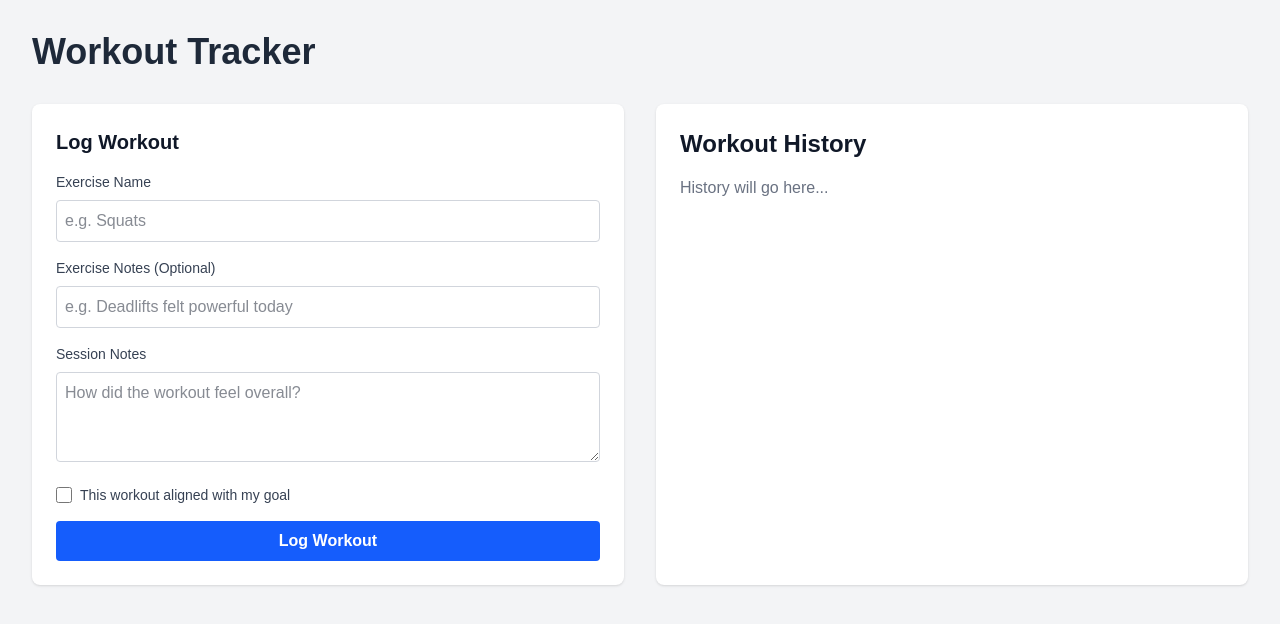
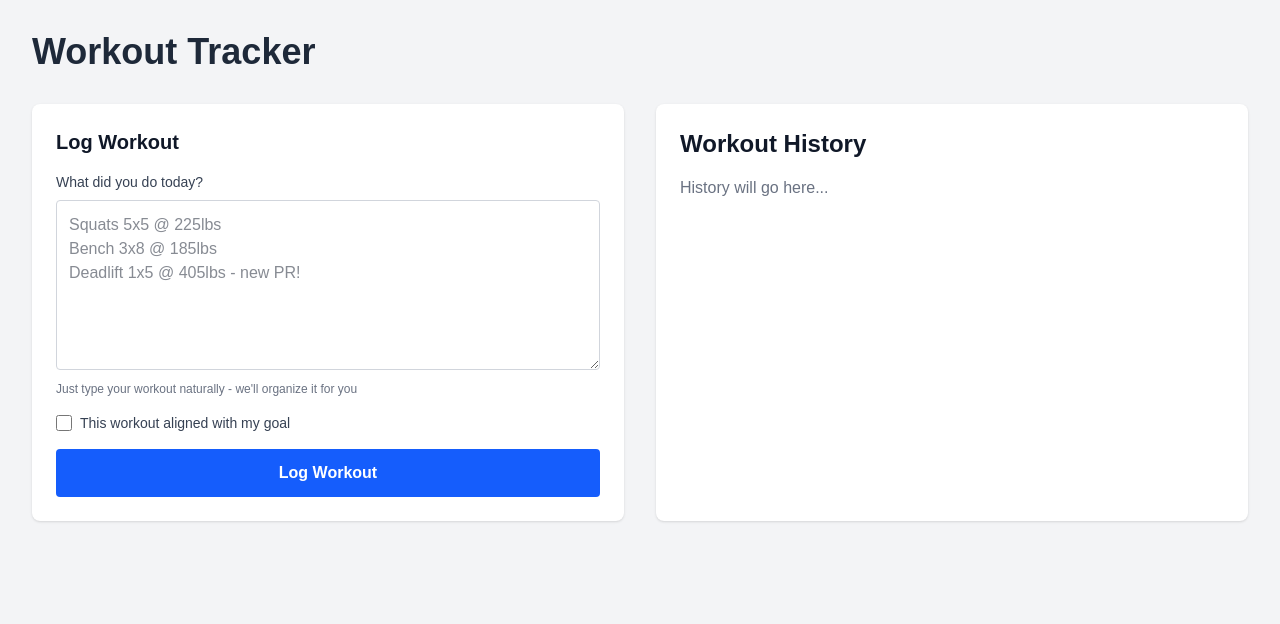
Before and after one commit to Cheddahjay/Workout-tracker, a Next.js app: page / in a window 1280 px wide. Shown: the top 624 px of the page. Built offline with nearby package versions, Linux system fonts and the light colour scheme.

Commit message:
Simplified form to a single text input

```diff
--- a/app/components/WorkoutForm.tsx
+++ b/app/components/WorkoutForm.tsx
@@ -5,7 +5,7 @@ import { useState } from "react";
 // Define what an Exercise looks like
 export interface Exercise {
   name: string;
-  notes?: string; // Optional - the ? means it can be undefined
+  notes?: string;
 }
 
 // Define what props this component expects from its parent
@@ -14,48 +14,30 @@ export interface WorkoutFormProps {
     exercises: Exercise[],
     sessionNotes: string,
     isGoalAligned: boolean
-  ) => void; // void means this function doesn't return anything
+  ) => void;
 }
 
-
-
-
-
-
 export default function WorkoutForm({ onSubmitWorkout }: WorkoutFormProps) {
-  // State to track form inputs
-  const [exerciseName, setExerciseName] = useState('');
-  const [exerciseNotes, setExerciseNotes] = useState('');
-  const [sessionNotes, setSessionNotes] = useState('');
+  // Simplified state - just one text field
+  const [workoutSummary, setWorkoutSummary] = useState('');
   const [isGoalAligned, setIsGoalAligned] = useState(false);
 
-  // Function that runs when user clicks "Log Workout"
   const handleSubmit = () => {
-    // Validation: Don't allow empty exercise name
-    if (exerciseName.trim() === '') {
-      alert('Please enter an exercise name');
+    if (workoutSummary.trim() === '') {
+      alert('Please enter your workout details');
       return;
     }
-
-    // Create an Exercise object from the form data
         const exercise: Exercise = {
-      name: exerciseName,
-      notes: exerciseNotes || undefined // Only include notes if they exist
+      name: "Workout",
+      notes: workoutSummary
     };
 
-    // Call the parent's function with the data
-    onSubmitWorkout([exercise], sessionNotes, isGoalAligned);
+    onSubmitWorkout([exercise], "", isGoalAligned);
 
-    // Reset form to empty state
-    setExerciseName('');
-    setExerciseNotes('');
-    setSessionNotes('');
+    // Reset form
+    setWorkoutSummary('');
     setIsGoalAligned(false);
   };
-
-
-
-
 
   return (
     <div className="bg-white p-6 rounded-lg shadow">
@@ -66,40 +48,21 @@ return (
         handleSubmit();
       }}>
 
-      {/* Exercise Name Input */}
+        {/* Single Workout Summary Box */}
         <div className="mb-4">
-        <label className="block text-sm font-medium mb-2 text-gray-700">Exercise Name</label>
-        <input
-          type="text"
-          value={exerciseName}
-          onChange={(e) => setExerciseName(e.target.value)}
-          placeholder="e.g. Squats"
-          className="w-full p-2 border border-gray-300 rounded text-gray-900"
+          <label className="block text-sm font-medium mb-2 text-gray-700">
+            What did you do today?
+          </label>
+          <textarea
+            value={workoutSummary}
+            onChange={(e) => setWorkoutSummary(e.target.value)}
+            placeholder="Squats 5x5 @ 225lbs&#10;Bench 3x8 @ 185lbs&#10;Deadlift 1x5 @ 405lbs - new PR!"
+            className="w-full p-3 border border-gray-300 rounded text-gray-900 focus:ring-2 focus:ring-blue-500 focus:border-transparent"
+            rows={6}
           />
-      </div>
-
-      {/* Exercise Notes Input */}
-      <div className="mb-4">
-        <label className="block text-sm font-medium mb-2 text-gray-700">Exercise Notes (Optional)</label>
-        <input
-          type="text"
-          value={exerciseNotes}
-          onChange={(e) => setExerciseNotes(e.target.value)}
-          placeholder="e.g. Deadlifts felt powerful today"
-          className="w-full p-2 border border-gray-300 rounded text-gray-900"
-        />
-      </div>
-
-      {/* Session Notes Textarea */}
-      <div className="mb-4">
-        <label className="block text-sm font-medium mb-2 text-gray-700">Session Notes</label>
-        <textarea
-          value={sessionNotes}
-          onChange={(e) => setSessionNotes(e.target.value)}
-          placeholder="How did the workout feel overall?"
-          className="w-full p-2 border border-gray-300 rounded text-gray-900"
-          rows={3}
-        />
+          <p className="text-xs text-gray-500 mt-1">
+            Just type your workout naturally - we'll organize it for you
+          </p>
         </div>
 
         {/* Goal Alignment Checkbox */}
@@ -118,7 +81,7 @@ return (
         {/* Submit Button */}
         <button
           type="submit"
-        className="w-full bg-blue-600 text-white font-semibold py-2 rounded hover:bg-blue-700"
+          className="w-full bg-blue-600 text-white font-semibold py-3 rounded hover:bg-blue-700 transition-colors"
         >
           Log Workout
         </button>
@@ -127,3 +90,5 @@ return (
     </div>
   );
 }
+
+    // For now, we'll treat the whole summary as one "exercise
--- a/app/page.tsx
+++ b/app/page.tsx
@@ -6,22 +6,18 @@ import { Exercise } from "./components/WorkoutForm";
 
 // Define the complete structure of a saved workout entry
 interface WorkoutEntry {
-  id: number;           // Unique identifier (generated from timestamp)
-  timestamp: string;    // When the workout was logged (ISO format)
-  exercises: Exercise[]; // Array of exercises in this workout
-  sessionNotes: string; // Overall notes about the workout
-  isGoalAligned: boolean; // Whether this workout aligned with user's goal
+  id: number;
+  timestamp: string;
+  exercises: Exercise[];
+  sessionNotes: string;
+  isGoalAligned: boolean;
 }
-
-
-
 
 export default function Home() {
   // State: Array to hold all workout entries
   const [workouts, setWorkouts] = useState<WorkoutEntry[]>([]);
 
   // Function to add a new workout to the list
-  // This function is passed to WorkoutForm as a prop
   const handleAddWorkout = (
     exercises: Exercise[],
     sessionNotes: string,
@@ -29,38 +25,33 @@ export default function Home() {
   ) => {
     // Create a new workout object with auto-generated id and timestamp
     const newWorkout: WorkoutEntry = {
-      id: Date.now(), // Use current timestamp as unique ID
-      timestamp: new Date().toISOString(), // Save current date/time
-      exercises, // Data from form
-      sessionNotes, // Data from form
-      isGoalAligned, // Data from form
-    };r
+      id: Date.now(),
+      timestamp: new Date().toISOString(),
+      exercises,
+      sessionNotes,
+      isGoalAligned,
+    };
 
     // Add new workout to the existing array
-    // [...workouts, newWorkout] creates a new array with all old workouts + the new one
     setWorkouts([...workouts, newWorkout]);
   };
-
-
-
 
   return (
     <main className="min-h-screen bg-gray-100 p-8">
       <h1 className="text-4xl font-bold mb-8 text-gray-800">Workout Tracker</h1>
 
-
       <div className="grid grid-cols-1 lg:grid-cols-2 gap-8">
+        {/* Left Side - Form */}
         <div>
           <WorkoutForm onSubmitWorkout={handleAddWorkout} />
         </div>
 
+        {/* Right Side - History Placeholder */}
         <div className="bg-white p-6 rounded-lg shadow">
           <h2 className="text-2xl font-bold mb-4 text-gray-900">Workout History</h2>
           <p className="text-gray-500">History will go here...</p>
         </div>
       </div>
-
-
     </main>
   );
 }
```
Lines whose indentation alone changed are shown as unchanged.
